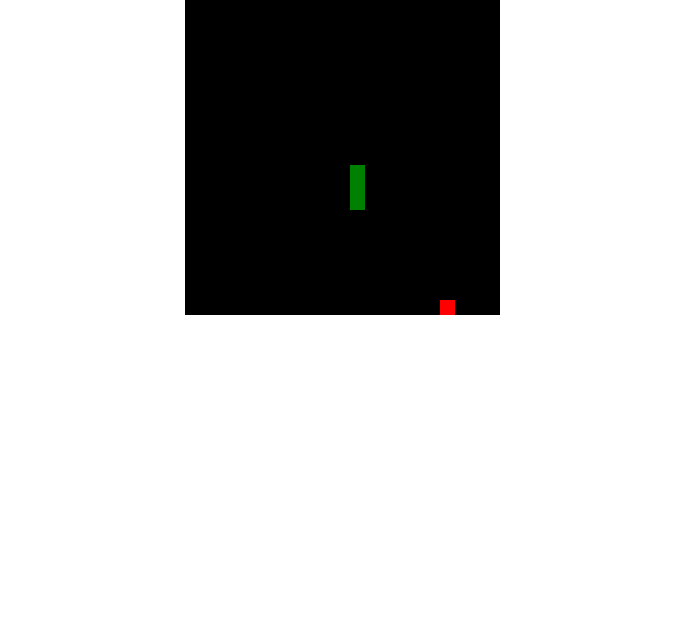
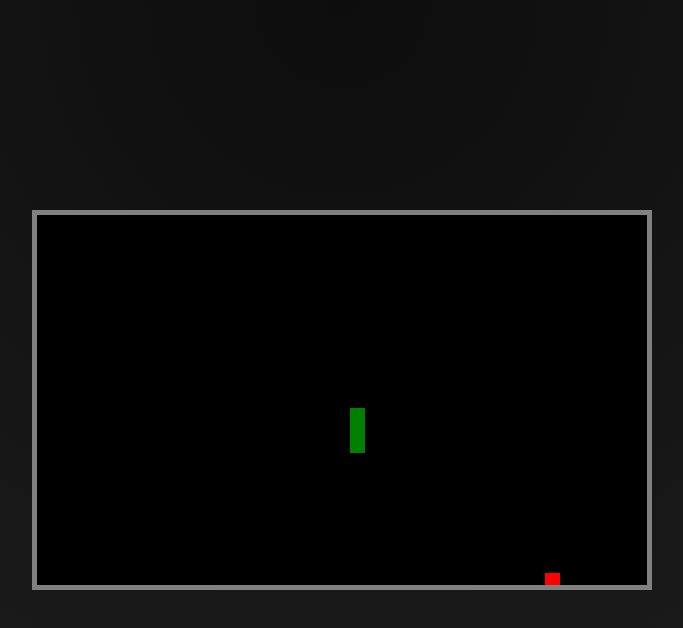
Before and after one commit to ElshadRyan/Final-Project-Phase-0-Hacktiv8, a website: page Elshad_Code/gamplayWeb.html in a window 1280 px wide. Shown: the whole page, without its empty margins (298-981 px from the left). Drawn offline with nearby package versions, Linux system fonts and the light colour scheme; animation ran at ten frames a second.

Commit message:
push last

```diff
--- a/Elshad_Code/gameplayCSS.css
+++ b/Elshad_Code/gameplayCSS.css
@@ -1,6 +1,27 @@
+body {
+  /* background-image: url(/Apis_Code/assets/background/background2.jpg); */
+  /* background-color: #0f172a; */
+  /* color: white; */
+  /* background-repeat: no-repeat;
+  background-position: center;
+  background-size: cover; */
+
+    margin: 0;
+    font-family: 'Segoe UI', sans-serif;
+    background: radial-gradient(circle at top, #0d0d0d, #201f1f);
+    min-height: 100vh;
+    display: flex;
+    align-items: center;
+    justify-content: center;
+
+}
+
+
+
 .snake_table
 {
-    margin: 0 auto;
+    margin: 12px auto;
+    border: 5px solid grey;
 }
 
 .leaderboard
--- a/Elshad_Code/gamplayWeb.html
+++ b/Elshad_Code/gamplayWeb.html
@@ -3,7 +3,7 @@
 <head>
     <meta charset="UTF-8">
     <meta name="viewport" content="width=device-width, initial-scale=1.0">
-    <title>Document</title>
+    <title>Gameplay</title>
     <link rel="stylesheet" href="gameplayCSS.css">
     <link rel="stylesheet" href="https://cdn.jsdelivr.net/npm/bootstrap@4.0.0/dist/css/bootstrap.min.css" integrity="sha384-Gn5384xqQ1aoWXA+058RXPxPg6fy4IWvTNh0E263XmFcJlSAwiGgFAW/dAiS6JXm" crossorigin="anonymous">
 </head>
--- a/Elshad_Code/mainGame.js
+++ b/Elshad_Code/mainGame.js
@@ -485,9 +485,9 @@
 
 
 
-let fps = 1000/playerChoice.difficulties.easy.speed
+let fps = 1000/playerChoice.difficulties.medium.speed
 // console.log(fps);
-valueBody = playerChoice.difficulties.easy.areaSize
+valueBody = playerChoice.difficulties.medium.areaSize
 // console.log(valueBody);
 
 // fetch("http://127.0.0.1:5500/Elshad_Code/gamplayWeb.html")
```
